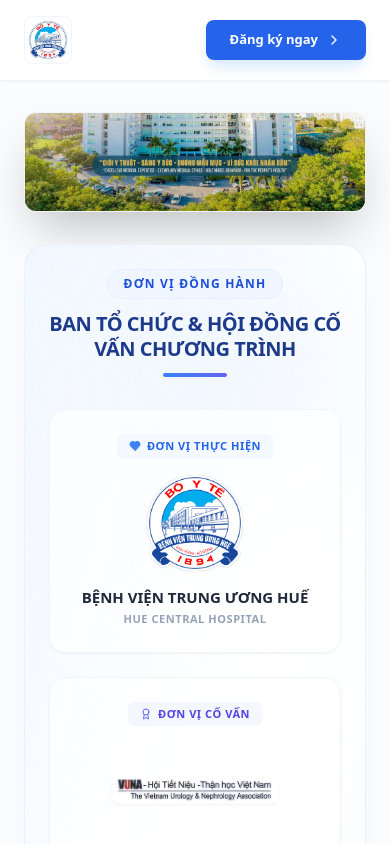
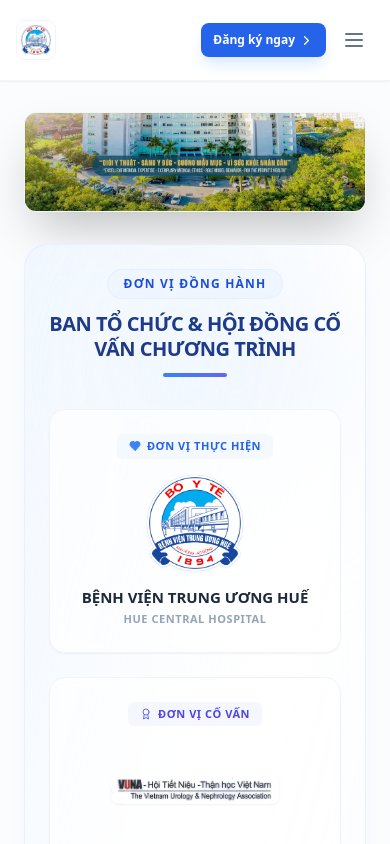
Before and after one commit to quocanhyduoc/ScreeningProstate, a Next.js app in the folder frontend/: page / in a window 390 px wide. Shown: the top 844 px of the page. Built offline with nearby package versions, Linux system fonts and the light colour scheme; no server answers.

Commit message:
feat: add responsive mobile navigation drawer for header links

```diff
--- a/frontend/src/components/Landing/Footer.tsx
+++ b/frontend/src/components/Landing/Footer.tsx
@@ -19,8 +19,8 @@
                         <p className="text-[11px] text-slate-400 font-bold uppercase tracking-wider">Hue Central Hospital</p>
                      </div>
                   </div>
-                  <p className="text-[12px] text-slate-500 font-semibold max-w-md leading-relaxed">
-                     Chương trình Tầm soát Ung thư Tuyến tiền liệt Cộng đồng 2026. Chung tay hành động vì sức khỏe nam giới lớn tuổi và nâng cao nhận thức y khoa cộng đồng.
+                  <p className="text-[12px] text-slate-500 font-semibold max-w-md text-justify leading-relaxed w-full">
+                     Chương trình Tầm soát Ung thư Tuyến tiền liệt Cộng đồng 2026.
                   </p>
                </div>
 
--- a/frontend/src/components/Landing/Header.tsx
+++ b/frontend/src/components/Landing/Header.tsx
@@ -1,22 +1,28 @@
-import React from 'react';
-import { PlayCircle, FileText, ChevronRight } from 'lucide-react';
+import React, { useState } from 'react';
+import { PlayCircle, FileText, ChevronRight, Menu, X } from 'lucide-react';
 import Link from 'next/link';
+import { motion, AnimatePresence } from 'framer-motion';
 
 export default function Header({ scrollToForm }: { scrollToForm: () => void }) {
+  const [isOpen, setIsOpen] = useState(false);
+
   return (
-    <header className="fixed top-0 left-0 w-full bg-white/90 backdrop-blur-md z-50 border-b border-slate-100 shadow-sm">
-      <div className="max-w-[1440px] mx-auto px-6 h-20 flex items-center justify-between">
-         <div className="flex items-center gap-4">
-            <div className="w-12 h-12 bg-white rounded-lg flex items-center justify-center p-1 border border-slate-100">
-              <img src="/logo-benh-vien-trung-uong-hue-compressed.webp" alt="Logo" className="w-full h-full object-contain" />
+    <header className="fixed top-0 left-0 w-full bg-white/95 backdrop-blur-md z-50 border-b border-slate-100 shadow-sm">
+      <div className="max-w-[1440px] mx-auto px-4 sm:px-6 h-20 flex items-center justify-between">
+         {/* Logo and Brand */}
+         <div className="flex items-center gap-3 sm:gap-4">
+            <div className="w-10 h-10 sm:w-12 sm:h-12 bg-white rounded-lg flex items-center justify-center p-1 border border-slate-100 shrink-0">
+               <img src="/logo-benh-vien-trung-uong-hue-compressed.webp" alt="Logo" className="w-full h-full object-contain" />
             </div>
             <Link href="/" className="hidden md:block hover:opacity-90 transition-opacity">
-              <h1 className="text-[15px] font-black text-blue-900 leading-none uppercase tracking-tight">CHƯƠNG TRÌNH TẦM SOÁT UNG THƯ TUYẾN TIỀN LIỆT 2026</h1>
-              <p className="text-[11px] font-bold text-blue-500 uppercase tracking-widest mt-1">Bệnh viện Trung ương Huế</p>
+               <h1 className="text-[14px] sm:text-[15px] font-black text-blue-900 leading-none uppercase tracking-tight">CHƯƠNG TRÌNH TẦM SOÁT UNG THƯ TUYẾN TIỀN LIỆT 2026</h1>
+               <p className="text-[10px] sm:text-[11px] font-bold text-blue-500 uppercase tracking-widest mt-1">Bệnh viện Trung ương Huế</p>
             </Link>
          </div>
 
-         <div className="flex items-center gap-6">
+         {/* Navigation Actions */}
+         <div className="flex items-center gap-2 sm:gap-6">
+            {/* Desktop Navigation */}
             <nav className="hidden lg:flex items-center gap-6">
                <Link href="/quy-trinh" className="text-[13px] font-bold text-slate-500 hover:text-blue-600 transition-colors flex items-center gap-2">
                  <PlayCircle size={18}/> Xem quy trình sàng lọc
@@ -25,14 +31,60 @@
                  <FileText size={18}/> Thông tin truyền thông
                </Link>
             </nav>
+
+            {/* CTA Register Button */}
             <button
-              onClick={scrollToForm}
-              className="px-6 py-2.5 bg-blue-600 text-white rounded-lg font-black text-[13px] hover:bg-blue-700 transition-all shadow-lg shadow-blue-100 flex items-center gap-2"
+              onClick={() => {
+                setIsOpen(false);
+                scrollToForm();
+              }}
+              className="px-3 sm:px-6 py-2 sm:py-2.5 bg-blue-600 text-white rounded-lg font-black text-[12px] sm:text-[13px] hover:bg-blue-700 transition-all shadow-lg shadow-blue-100 flex items-center gap-1 sm:gap-2 active:scale-[0.98]"
             >
-               Đăng ký ngay <ChevronRight size={16} />
+               Đăng ký ngay <ChevronRight size={15} />
+            </button>
+
+            {/* Mobile Hamburger toggle */}
+            <button
+              onClick={() => setIsOpen(!isOpen)}
+              className="lg:hidden p-2 text-slate-500 hover:text-blue-600 hover:bg-slate-50 rounded-lg transition-colors flex items-center justify-center"
+              aria-label="Toggle navigation menu"
+            >
+              {isOpen ? <X size={24} /> : <Menu size={24} />}
             </button>
          </div>
       </div>
+
+      {/* Mobile Drawer menu */}
+      <AnimatePresence>
+        {isOpen && (
+          <motion.div
+            initial={{ opacity: 0, height: 0 }}
+            animate={{ opacity: 1, height: 'auto' }}
+            exit={{ opacity: 0, height: 0 }}
+            transition={{ duration: 0.2 }}
+            className="lg:hidden w-full bg-white border-b border-slate-100 shadow-lg overflow-hidden absolute top-20 left-0"
+          >
+            <div className="px-6 py-5 space-y-4">
+              <Link
+                href="/quy-trinh"
+                onClick={() => setIsOpen(false)}
+                className="flex items-center gap-3 py-3.5 px-4 rounded-xl text-[14px] font-black text-slate-600 hover:text-blue-600 hover:bg-blue-50/50 transition-all"
+              >
+                <PlayCircle size={20} className="text-blue-600" />
+                <span>Xem quy trình sàng lọc</span>
+              </Link>
+              <Link
+                href="/truyen-thong"
+                onClick={() => setIsOpen(false)}
+                className="flex items-center gap-3 py-3.5 px-4 rounded-xl text-[14px] font-black text-slate-600 hover:text-blue-600 hover:bg-blue-50/50 transition-all"
+              >
+                <FileText size={20} className="text-blue-600" />
+                <span>Thông tin truyền thông</span>
+              </Link>
+            </div>
+          </motion.div>
+        )}
+      </AnimatePresence>
     </header>
   );
 }
```
